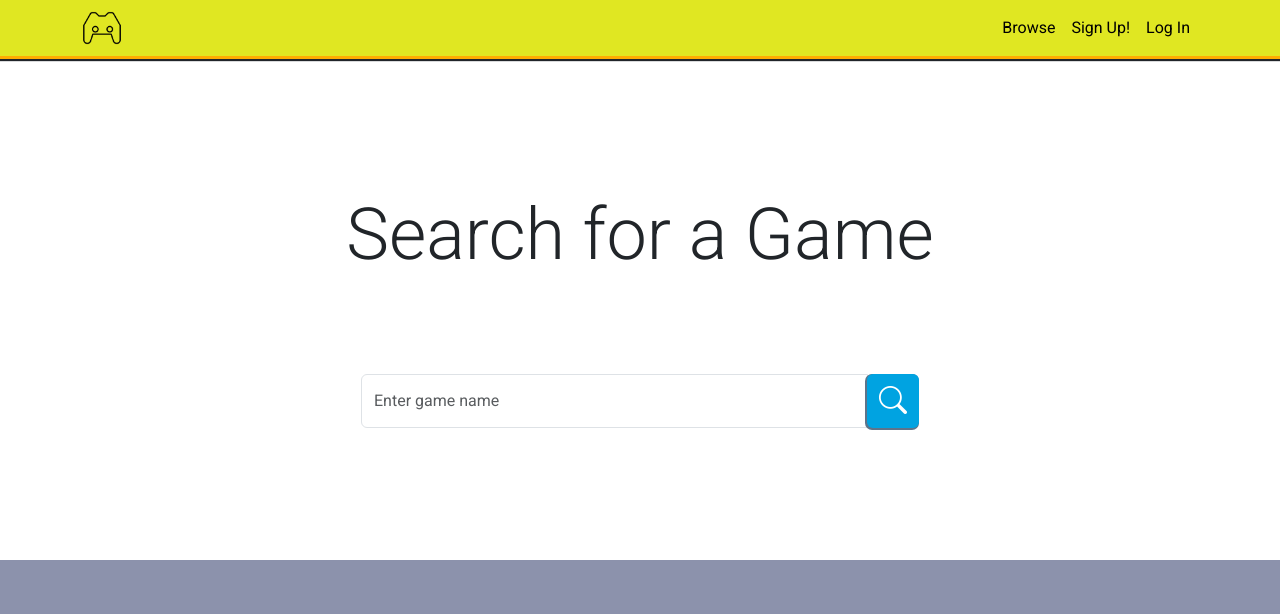
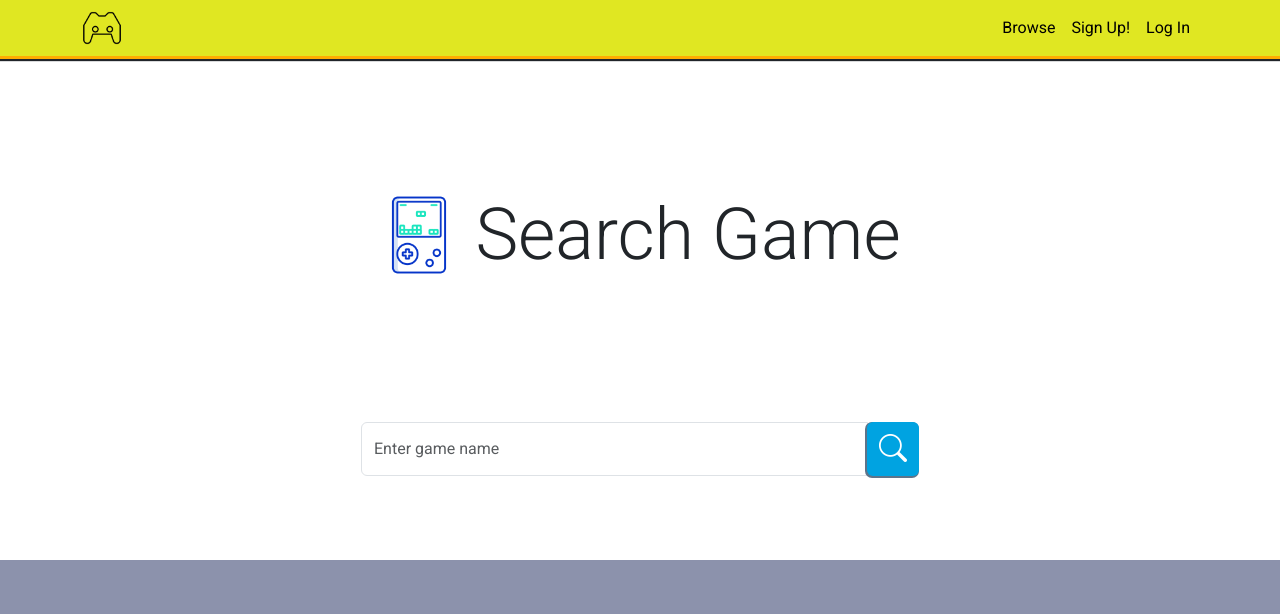
Before and after one commit to anthonyradose/gamesay_milestone_project3, a Python web app: template templates/search_game.html in a window 1280 px wide. Shown: the top 614 px of the page. Run offline with Jinja, Linux system fonts and the light colour scheme; the template is opened without the code that fills it, so the values that code supplies are empty.

Commit message:
Add icon to search_game template for visual appeal

```diff
--- a/static/css/style.css
+++ b/static/css/style.css
@@ -33,7 +33,8 @@ body {
 }
 
 #penIcon,
-#loginIcon {
+#loginIcon,
+#gameboyIcon {
     height: 4em;
 }
 
@@ -182,7 +183,7 @@ button[aria-expanded="false"] span.read-less {
     }
 
     #penIcon,
-    #loginIcon {
+    #loginIcon, #gameboyIcon {
         height: 5em;
     }
 
--- a/templates/search_game.html
+++ b/templates/search_game.html
@@ -1,8 +1,9 @@
 {% extends "base.html" %}
 {% block content %}
 <div class="container min-vh-100">
-    <div class="container justify-content-center my-5 pt-5">
-        <h2 class="display-2 text-center my-5 py-5">Search for a Game</h2>
+    <div class="container d-flex align-items-center justify-content-center my-5 pt-5">
+        <img class="'d-inline me-3" id="gameboyIcon" src="../static/css/icons/gameboy.png">
+        <h2 class="display-2 text-center my-5 py-5">Search Game</h2>
     </div>
     <div class="row justify-content-center m-auto" id="searchDiv">
         <div class="col-md-6 p-0">
```
Also changed, not shown: static/css/icons/gameboy.png (added).
